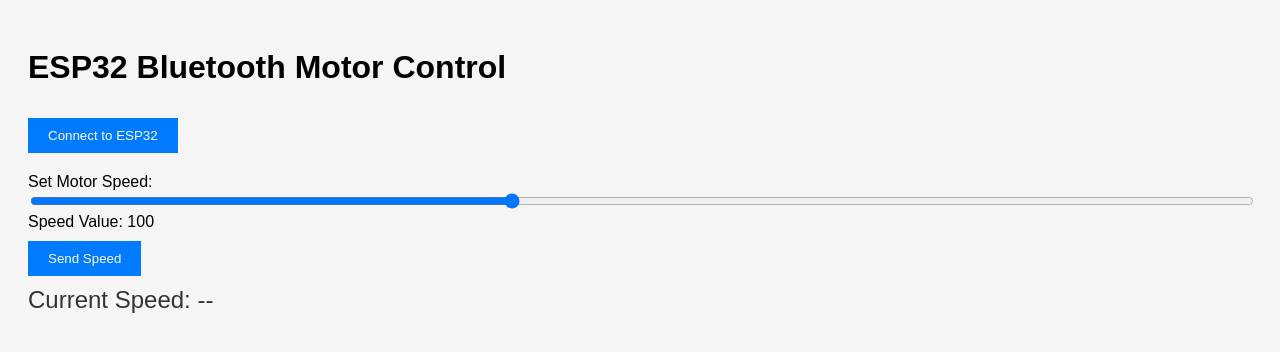
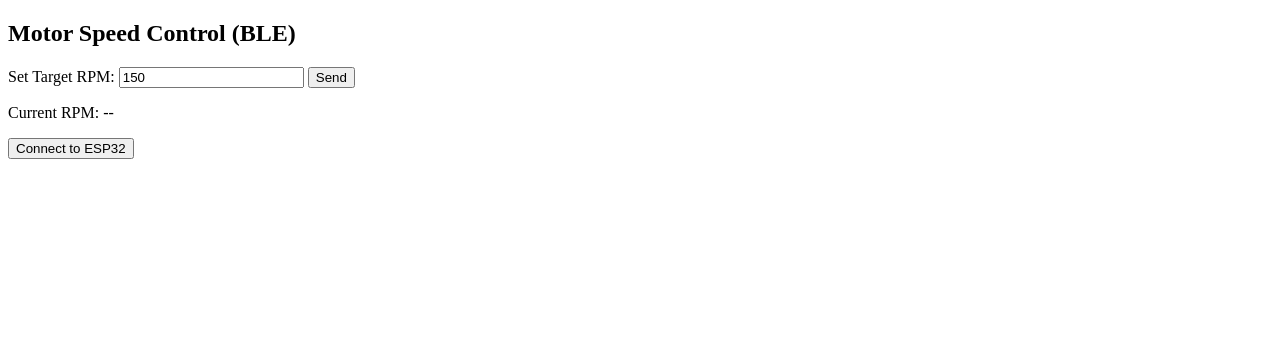
Before and after one commit to hangle02/statask3, a plain HTML site: page index.html in a window 1280 px wide. Drawn offline with Linux system fonts and the light colour scheme.

Commit message:
Update index.html

```diff
--- a/index.html
+++ b/index.html
@@ -1,90 +1,52 @@
 <!DOCTYPE html>
-<html lang="en">
+<html>
 <head>
-  <meta charset="UTF-8" />
-  <meta name="viewport" content="width=device-width, initial-scale=1.0" />
+  <meta charset="utf-8">
   <title>ESP32 Motor Control</title>
-  <style>
-    body {
-      font-family: Arial, sans-serif;
-      padding: 20px;
-      background: #f5f5f5;
-    }
-    #speedDisplay {
-      font-size: 24px;
-      margin-top: 10px;
-      color: #333;
-    }
-    .control {
-      margin-top: 20px;
-    }
-    input[type=range] {
-      width: 100%;
-    }
-    button {
-      padding: 10px 20px;
-      background-color: #007bff;
-      color: white;
-      border: none;
-      cursor: pointer;
-      margin-top: 10px;
-    }
-    button:hover {
-      background-color: #0056b3;
-    }
-  </style>
 </head>
 <body>
-  <h1>ESP32 Bluetooth Motor Control</h1>
-  <button id="connectBtn">Connect to ESP32</button>
-  <div class="control">
-    <label for="speedSlider">Set Motor Speed:</label>
-    <input type="range" id="speedSlider" min="0" max="255" value="100">
-    <div>Speed Value: <span id="speedValue">100</span></div>
-    <button id="sendSpeedBtn">Send Speed</button>
-  </div>
-  <div id="speedDisplay">Current Speed: --</div>
+  <h2>Motor Speed Control (BLE)</h2>
+  <label>Set Target RPM:</label>
+  <input type="number" id="targetRPM" value="150">
+  <button onclick="sendRPM()">Send</button>
+  <p>Current RPM: <span id="currentRPM">--</span></p>
+  <button onclick="connect()">Connect to ESP32</button>
 
   <script>
-    let bleDevice, bleCharacteristic;
-    const SERVICE_UUID = "4fafc201-1fb5-459e-8fcc-c5c9c331914b";
-    const CHARACTERISTIC_UUID = "beb5483e-36e1-4688-b7f5-ea07361b26a8";
+    let device, server, service;
+    let targetChar, currentChar;
 
-    document.getElementById('connectBtn').onclick = async () => {
-      try {
-        bleDevice = await navigator.bluetooth.requestDevice({
-          filters: [{ name: "SelfBalancingRobot" }],
-          optionalServices: [SERVICE_UUID]
-        });
-        const server = await bleDevice.gatt.connect();
-        const service = await server.getPrimaryService(SERVICE_UUID);
-        bleCharacteristic = await service.getCharacteristic(CHARACTERISTIC_UUID);
+    const serviceUUID = '6e400001-b5a3-f393-e0a9-e50e24dcca9e';
+    const targetUUID  = '6e400002-b5a3-f393-e0a9-e50e24dcca9e';
+    const currentUUID = '6e400003-b5a3-f393-e0a9-e50e24dcca9e';
 
-        // Start notifications
-        await bleCharacteristic.startNotifications();
-        bleCharacteristic.addEventListener('characteristicvaluechanged', (event) => {
-          const value = new TextDecoder().decode(event.target.value);
-          const parts = value.split(',');
-          const speed = parts[7];  // baseMotorSpeed is 8th value in CSV string
-          document.getElementById('speedDisplay').innerText = `Current Speed: ${speed}`;
-        });
+    async function connect() {
+      device = await navigator.bluetooth.requestDevice({
+        filters: [{ namePrefix: 'ESP32' }],
+        optionalServices: [serviceUUID]
+      });
+      server = await device.gatt.connect();
+      service = await server.getPrimaryService(serviceUUID);
 
-        alert("Connected to ESP32!");
-      } catch (error) {
-        alert("Connection failed: " + error);
+      targetChar = await service.getCharacteristic(targetUUID);
+      currentChar = await service.getCharacteristic(currentUUID);
+
+      await currentChar.startNotifications();
+      currentChar.addEventListener('characteristicvaluechanged', e => {
+        const val = new TextDecoder().decode(e.target.value);
+        document.getElementById('currentRPM').innerText = val;
+      });
+
+      alert("Connected to ESP32");
+    }
+
+    async function sendRPM() {
+      const rpm = document.getElementById('targetRPM').value;
+      if (targetChar) {
+        const data = new TextEncoder().encode(rpm.toString());
+        await targetChar.writeValue(data);
       }
-    };
-
-    document.getElementById('speedSlider').oninput = (e) => {
-      document.getElementById('speedValue').innerText = e.target.value;
-    };
-
-    document.getElementById('sendSpeedBtn').onclick = () => {
-      const speed = document.getElementById('speedSlider').value;
-      if (bleCharacteristic) {
-        bleCharacteristic.writeValue(new TextEncoder().encode(`PID:${speed},0,0,3.8`));
-      }
-    };
+    }
   </script>
 </body>
 </html>
```
